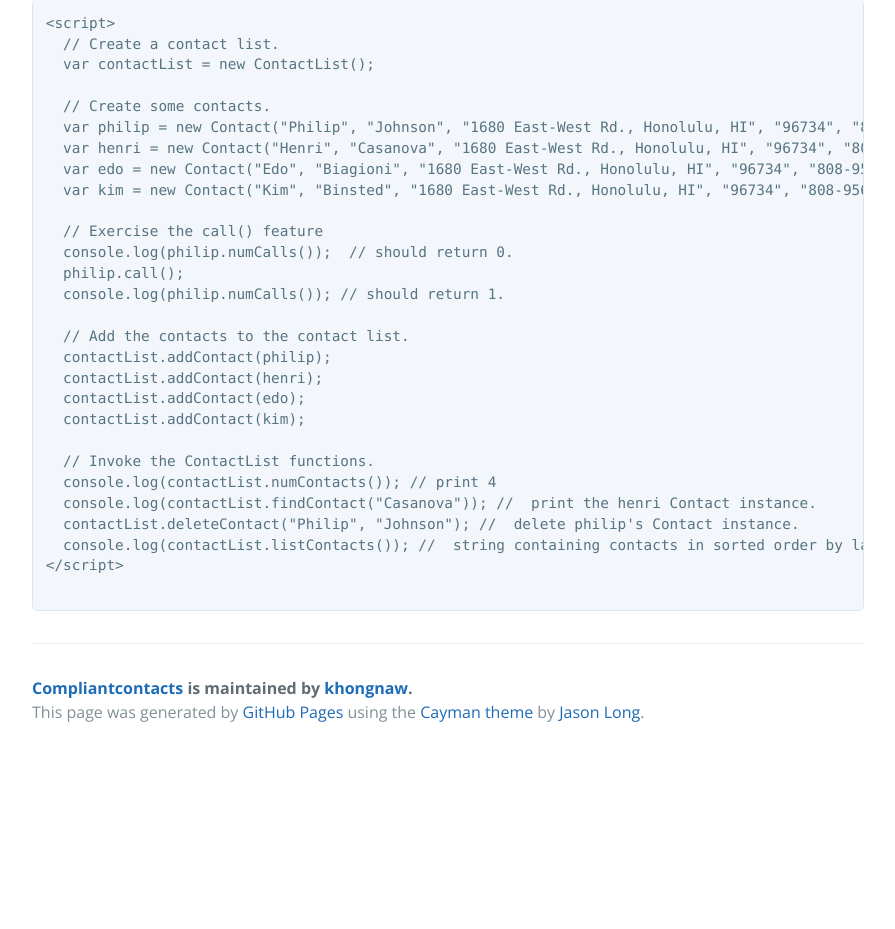
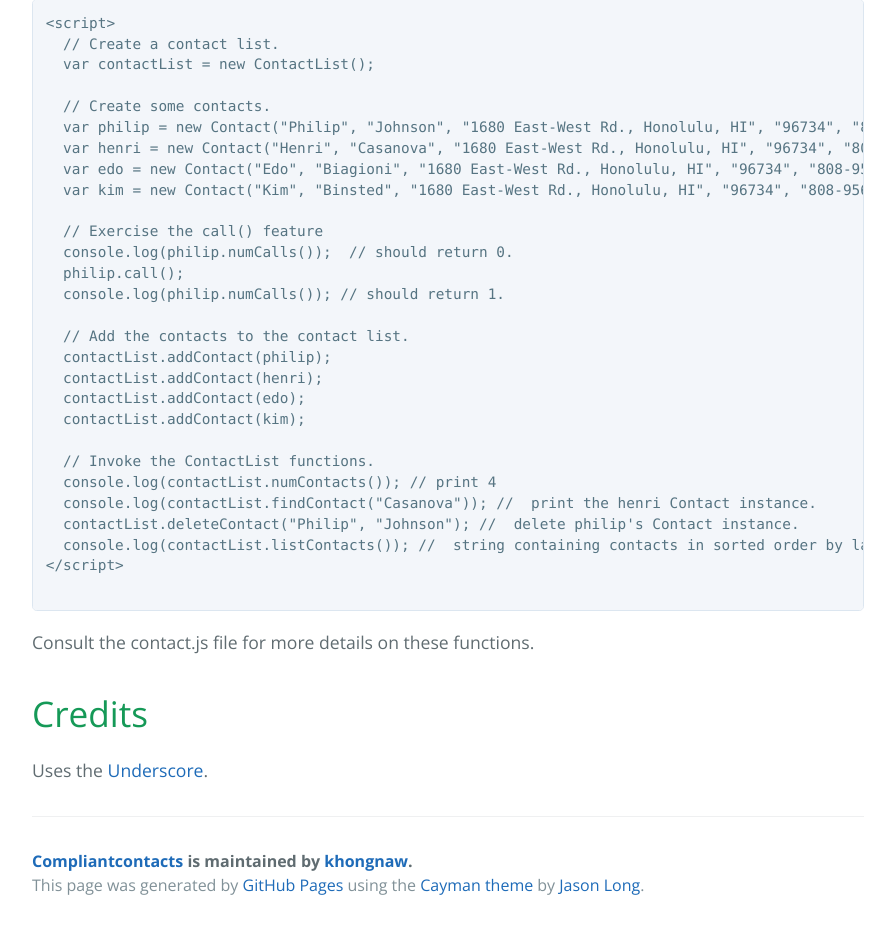
Before and after one commit to khongnaw/compliantcontacts, a plain HTML site: page index.html in a window 1280 px wide. Shown: the part 828-1757 px from the top of the page, without its empty margins (192-1087 px from the left). Before the commit the page ends 1584 px from the top, so only its background shows below. Drawn offline with nearby package versions, Linux system fonts and the light colour scheme.

```diff
--- a/index.html
+++ b/index.html
@@ -69,6 +69,13 @@ functionality.</p>
 
 </code></pre>
 
+<p>Consult the contact.js file for more details on these functions.</p>
+
+<h1>
+<a id="credits" class="anchor" href="#credits" aria-hidden="true"><span class="octicon octicon-link"></span></a>Credits</h1>
+
+<p>Uses the <a href="http://underscorejs.org/">Underscore</a>.</p>
+
       <footer class="site-footer">
         <span class="site-footer-owner"><a href="https://github.com/khongnaw/compliantcontacts">Compliantcontacts</a> is maintained by <a href="https://github.com/khongnaw">khongnaw</a>.</span>
 
```
Also changed, not shown: params.json (+1 -1 lines).
